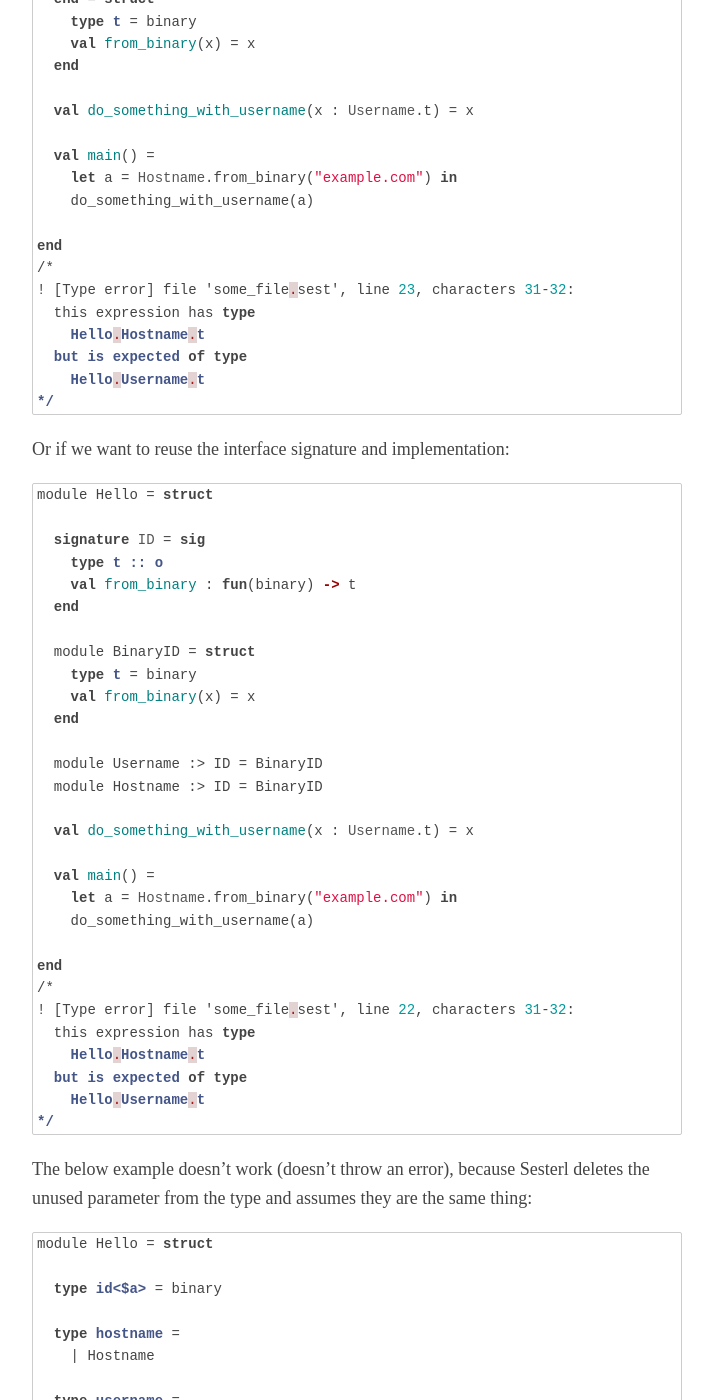
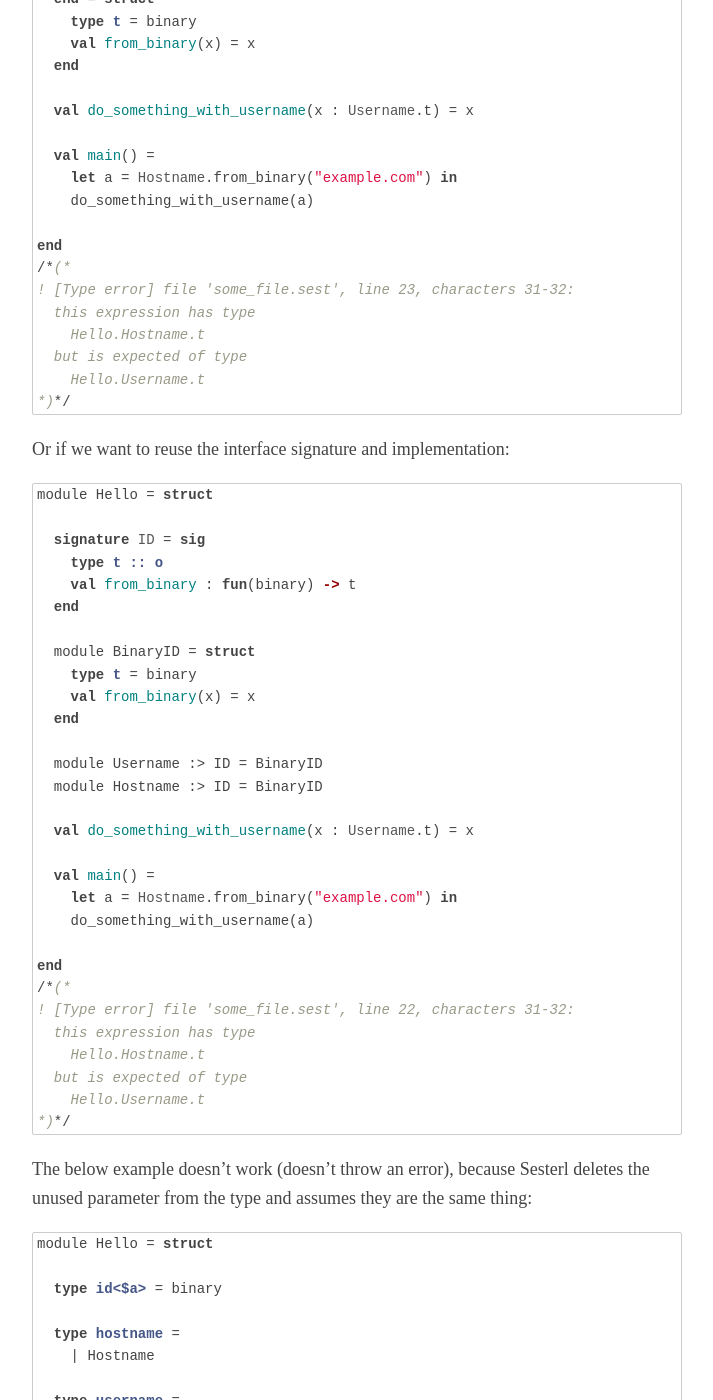
Before and after one commit to michallepicki/blog, a Jekyll site: the page built from _posts/2021-06-06-notes-on-using-sesterl.md, in a window 1280 px wide and 1400 px high, scrolled down 3559 px. Shown: the whole window, without its empty margins (283-996 px from the left). Built offline with Jekyll 4.4.1, drawn with Linux system fonts in a browser that asks for light colours; some of the changed text lies outside the part shown.

Commit message:
make comments look slightly better
with default jekyll sml code highlighter

````diff
--- a/_posts/2021-06-06-notes-on-using-sesterl.md
+++ b/_posts/2021-06-06-notes-on-using-sesterl.md
@@ -167,13 +167,13 @@ module Hello = struct
     do_something_with_username(a)
 
 end
-/*
+/*(*
 ! [Type error] file 'some_file.sest', line 23, characters 31-32:
   this expression has type
     Hello.Hostname.t
   but is expected of type
     Hello.Username.t
-*/
+*)*/
 ```
 
 Or if we want to reuse the interface signature and implementation:
@@ -201,13 +201,13 @@ module Hello = struct
     do_something_with_username(a)
 
 end
-/*
+/*(*
 ! [Type error] file 'some_file.sest', line 22, characters 31-32:
   this expression has type
     Hello.Hostname.t
   but is expected of type
     Hello.Username.t
-*/
+*)*/
 ```
 
 The below example doesn't work (doesn't throw an error), because Sesterl deletes the unused parameter from the type and assumes they are the same thing:
@@ -232,7 +232,7 @@ module Hello = struct
     do_something_with_username(a)
 
 end
-/* No error even though we'd like to see one here! */
+/*(* No error even though we'd like to see one here! *)*/
 ```
 
 ## Sesterl standard library
````
Also changed, not shown: 1 other file.
